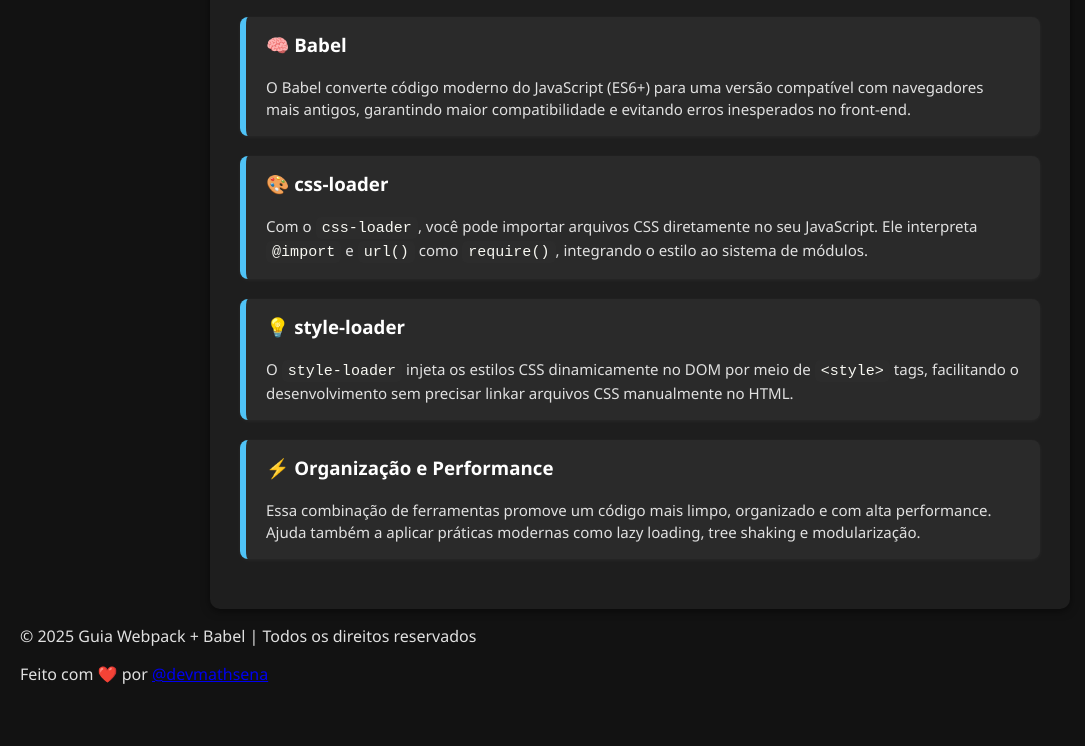
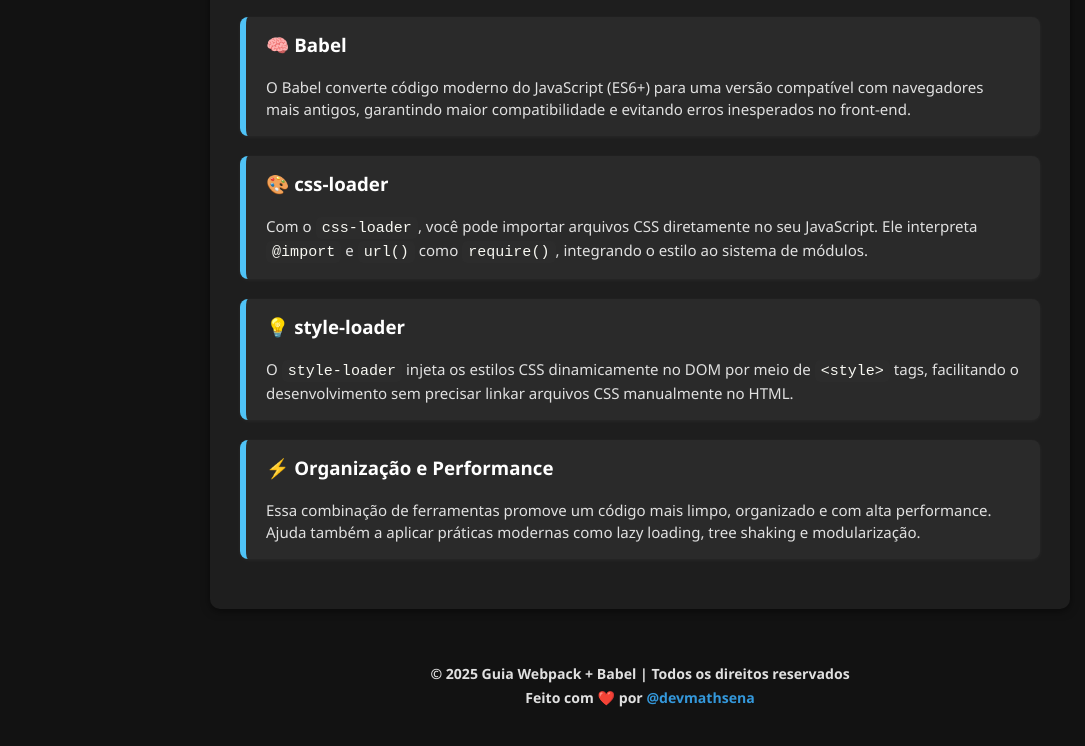
Before and after one commit to devmathsena/page-with-node-webpack-babel, a website built with webpack: page src/index.html in a window 1280 px wide. Shown: the part 1886-2632 px from the top of the page, without its empty margins (0-1085 px from the left). Before the commit the page ends 2607 px from the top, so only its background shows below. Built offline with nearby package versions, Linux system fonts and the light colour scheme.

Commit message:
Update index.css

```diff
--- a/src/styles/index.css
+++ b/src/styles/index.css
@@ -46,6 +46,29 @@
   border-radius: 0.63rem;
   box-shadow: 0 0.13rem 0.5rem rgba(0, 0, 0, 0.5);
   padding: 1.88rem;
+}
+
+footer {
+  color: var(--text-color);
+  padding: 1.25rem;
+  text-align: center;
+  font-size: 0.88rem;
+  font-weight: bold;
+  margin-top: 1.88rem;
+}
+
+footer p {
+  margin: 0.31rem 0;
+}
+
+footer a {
+  color: #3498db;
+  text-decoration: none;
+  font-weight: bold;
+}
+
+footer a:hover {
+  text-decoration: underline;
 }
 
 h2 {
```
